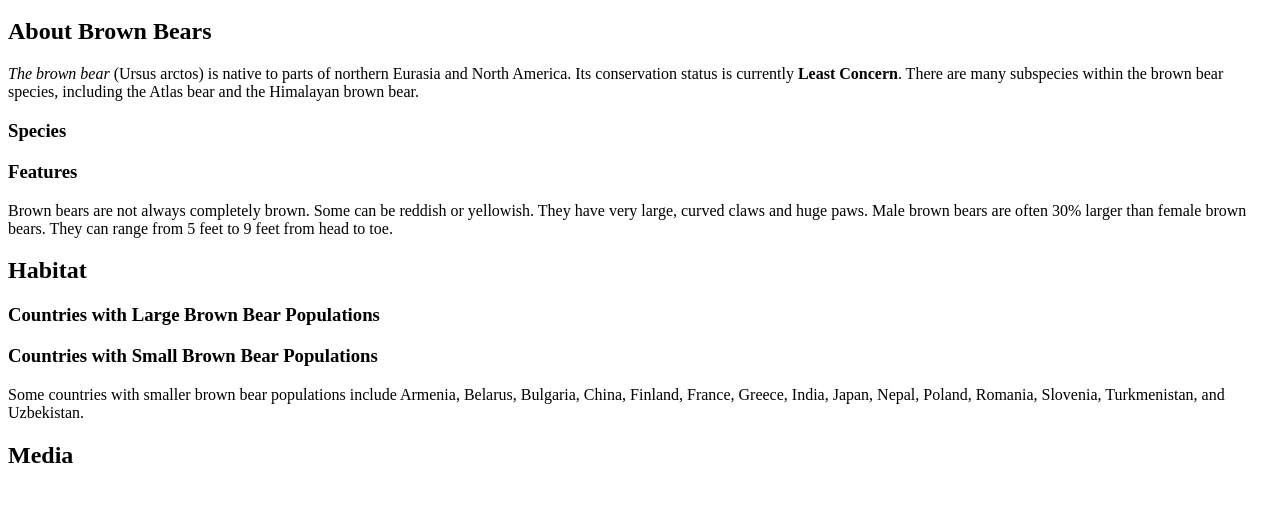
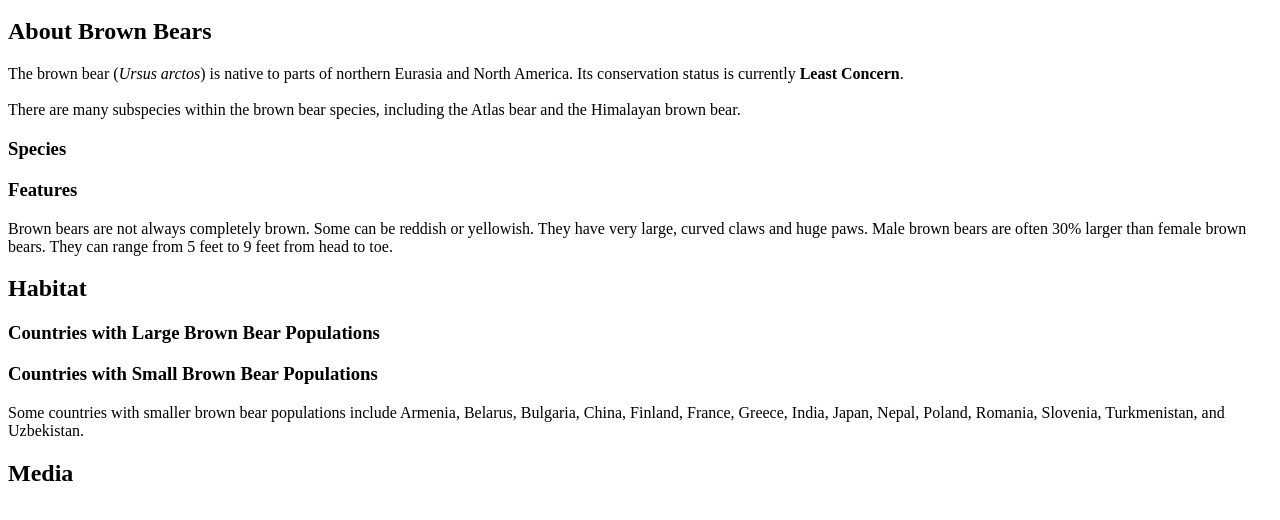
Before and after one commit to AlexderBanause/AlexderBanause.github.io, a plain HTML site: page workload/1/index.html in a window 1280 px wide. Shown: the part 48-568 px from the top of the page. Drawn offline with Linux system fonts and the light colour scheme.

Commit message:
10/16 Line Breaks

```diff
--- a/workload/1/index.html
+++ b/workload/1/index.html
@@ -2,9 +2,9 @@
     <h1>The Brown Bear</h1>
     <div id="introduction">
         <h2>About Brown Bears</h2>
-        <p><em>The brown bear</em> (Ursus arctos) is native to parts of northern Eurasia and North America. Its
-            conservation status is currently <strong>Least Concern</strong>. There are many subspecies within the brown
-            bear species, including the Atlas bear and the Himalayan brown bear.</p>
+        <p>The brown bear (<em>Ursus arctos</em>) is native to parts of northern Eurasia and North America. Its
+            conservation status is currently <strong>Least Concern</strong>. <br><br> There are many subspecies within
+            the brown bear species, including the Atlas bear and the Himalayan brown bear.</p>
         <h3>Species</h3>
         <h3>Features</h3>
         <p>Brown bears are not always completely brown. Some can be reddish or yellowish. They have very large, curved
```
